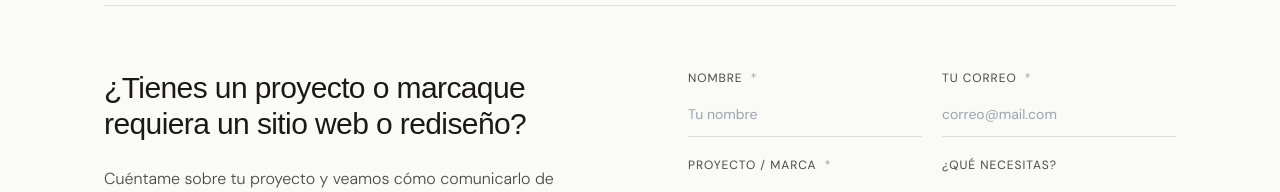
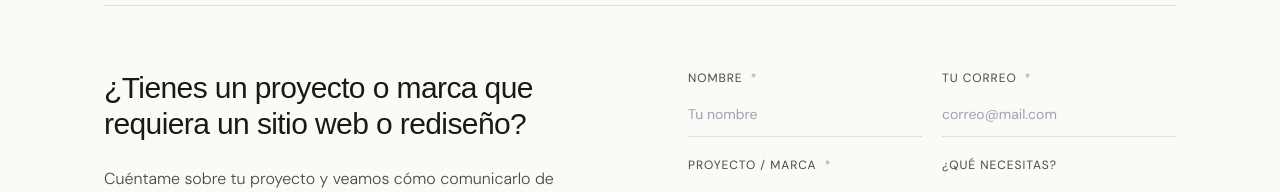
Before and after one commit to AlbertoRodBa/kulp-web, a Next.js app: page / in a window 1280 px wide. Shown: the part 2492-2684 px from the top of the page. Built offline with nearby package versions, Linux system fonts and the light colour scheme; no server answers.

Commit message:
correccion de espacio en texto

```diff
--- a/components/Contact.tsx
+++ b/components/Contact.tsx
@@ -66,7 +66,7 @@ export default function Contact() {
               className="text-2xl md:text-3xl tracking-[-0.02em] text-[var(--ink)] mb-6 leading-snug"
               style={{ fontFamily: "var(--font-display)" }}
             >
-              ¿Tienes un proyecto o marcaque requiera un sitio web o rediseño?
+              ¿Tienes un proyecto o marca que requiera un sitio web o rediseño?
             </h3>
 
             <p className="text-base font-light text-[var(--ink-muted)] leading-relaxed mb-10">
```
